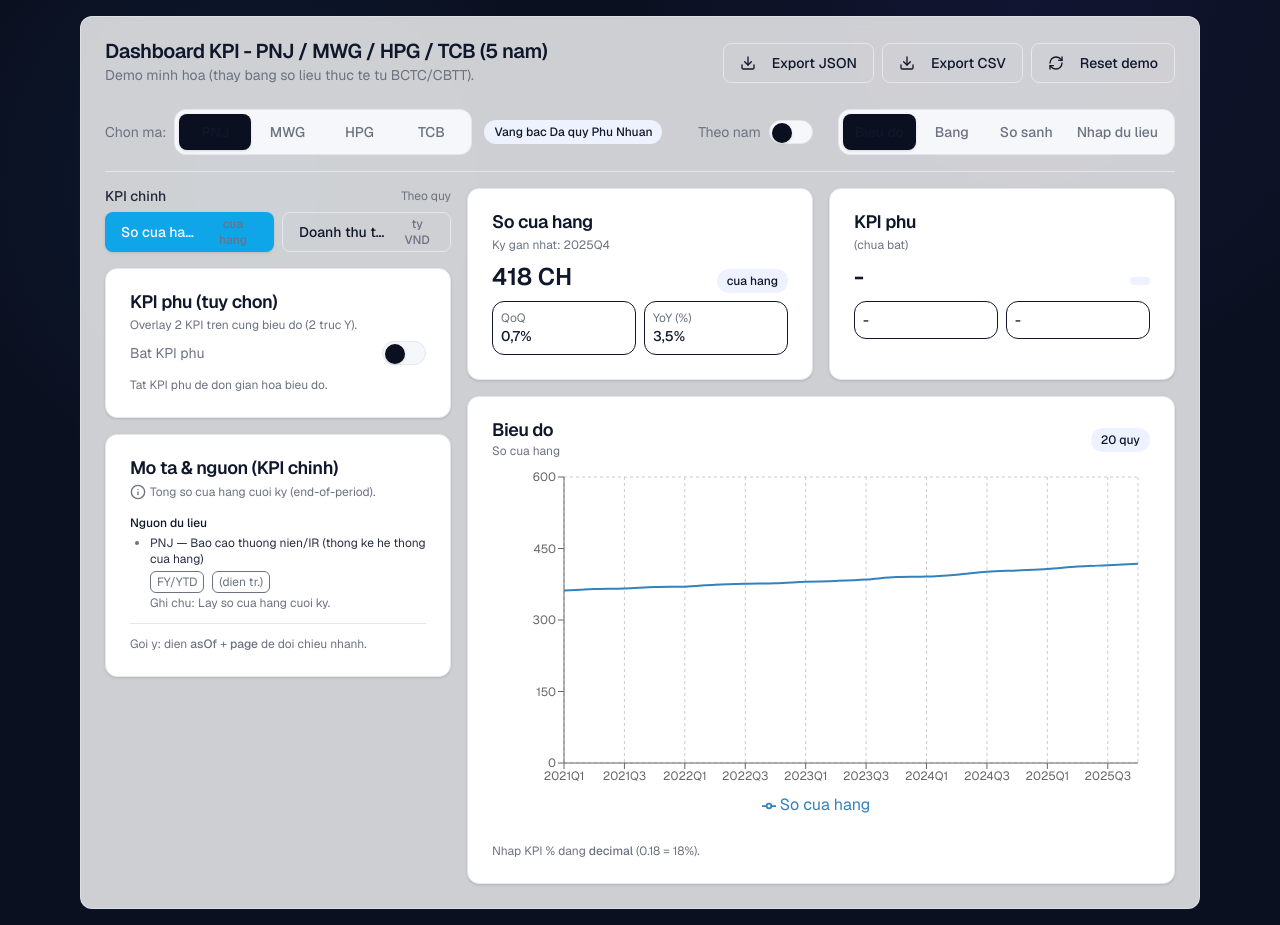
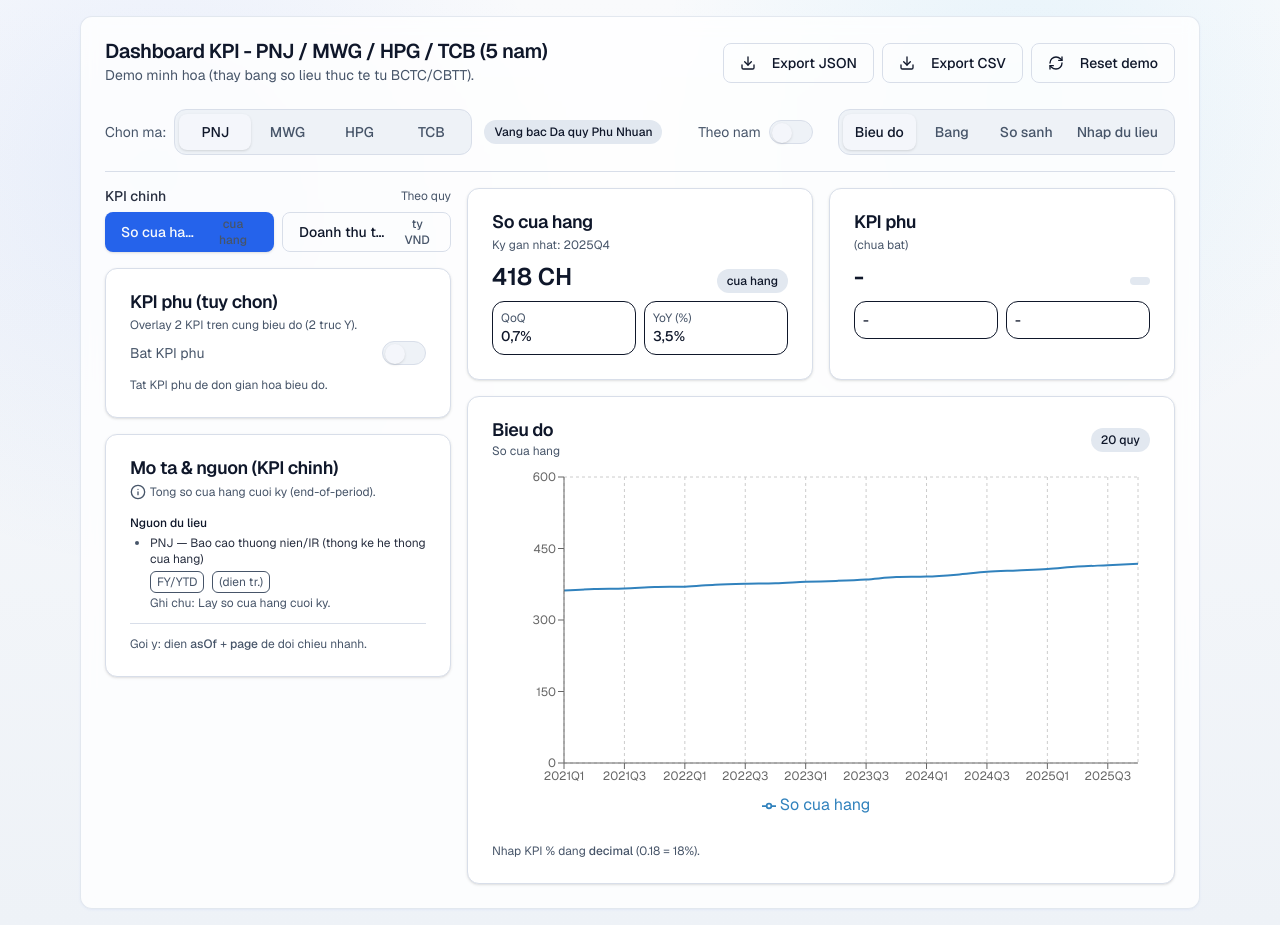
Before and after one commit to Khongdaidong/KPI-VN30-dashboard, a Next.js app: page / in a window 1280 px wide. Built offline with nearby package versions, Linux system fonts and the light colour scheme.

Commit message:
Refine palette for better contrast

```diff
--- a/src/app/globals.css
+++ b/src/app/globals.css
@@ -1,37 +1,21 @@
 @import "tailwindcss";
 
 :root {
-  --background: #0b1020;
+  --background: #f4f6fb;
   --foreground: #0f172a;
   --card: #ffffff;
   --card-foreground: #0f172a;
-  --muted: #f5f7fb;
-  --muted-foreground: #6b7280;
-  --border: #e5e7eb;
-  --primary: #0ea5e9;
+  --muted: #eef2f7;
+  --muted-foreground: #475569;
+  --border: #d8dee9;
+  --primary: #2563eb;
   --primary-foreground: #f8fafc;
-  --secondary: #eef2ff;
+  --secondary: #e2e8f0;
   --secondary-foreground: #0f172a;
-  --accent: #e0f2fe;
+  --accent: #dbeafe;
   --accent-foreground: #0f172a;
   --destructive: #ef4444;
   --destructive-foreground: #f8fafc;
-}
-
-@media (prefers-color-scheme: dark) {
-  :root {
-    --background: #0b1020;
-    --foreground: #e5e7eb;
-    --card: #0f172a;
-    --card-foreground: #e2e8f0;
-    --muted: #111827;
-    --muted-foreground: #94a3b8;
-    --border: #1f2937;
-    --secondary: #111827;
-    --secondary-foreground: #e5e7eb;
-    --accent: #0b1b35;
-    --accent-foreground: #e2e8f0;
-  }
 }
 
 @theme inline {
@@ -60,9 +44,9 @@
 
 body {
   min-height: 100vh;
-  background: radial-gradient(circle at 20% 20%, rgba(14, 165, 233, 0.08), transparent 25%),
-    radial-gradient(circle at 80% 0%, rgba(79, 70, 229, 0.09), transparent 30%),
-    var(--background);
+  background: radial-gradient(circle at 12% 18%, rgba(37, 99, 235, 0.08), transparent 30%),
+    radial-gradient(circle at 80% 10%, rgba(14, 165, 233, 0.08), transparent 28%),
+    linear-gradient(180deg, #f9fafc 0%, #eef2f7 100%);
   color: var(--foreground);
   font-family: var(--font-geist-sans), system-ui, -apple-system, sans-serif;
 }
```
